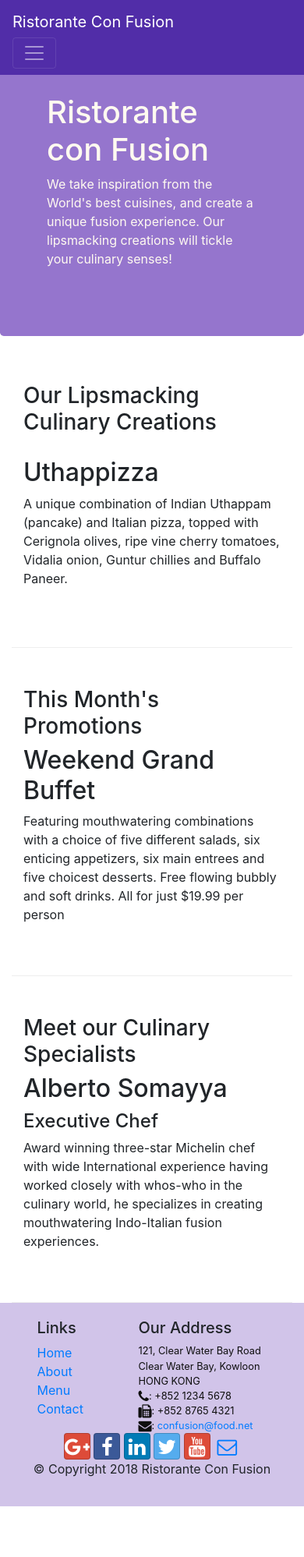
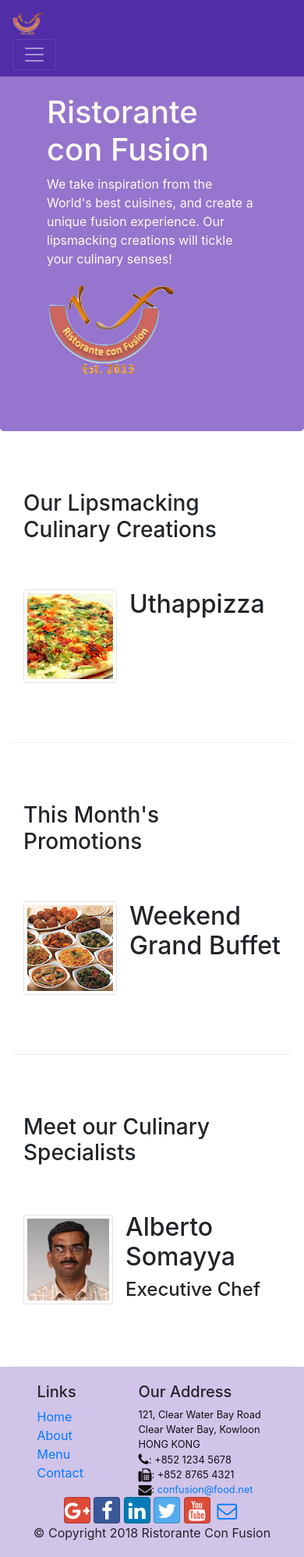
Before and after one commit to rsphamlong1912/confusion_SE150888, a website: page index.html in a window 390 px wide. Shown: the top 1997 px of the page at 78% size. Before the commit the page ends 1932 px from the top, so only its background shows below. Drawn offline with nearby package versions, Linux system fonts and the light colour scheme.

Commit message:
Images and Media

```diff
--- a/index.html
+++ b/index.html
@@ -17,7 +17,7 @@
 <body>
     <nav class="navbar navbar-dark navbar-expand-sm fixed-top">
         <div class="container">
-            <a class="navbar-brand" href="#">Ristorante Con Fusion</a>
+            <a class="navbar-brand mr-auto" href="#"><img src="img/logo.png" height="30" width="41"></a>
             <div class="collapse navbar-collapse" id="Navbar">
                 <ul class="navbar-nav mr-auto">
                     <li class="nav-item active"><a class="nav-link" href="#"><span class="fa fa-home fa-lg"></span>
@@ -26,7 +26,8 @@
                                 class="fa fa-info fa-lg"></span> About</a></li>
                     <li class="nav-item"><a class="nav-link" href="#"><span class="fa fa-list fa-lg"></span> Menu</a>
                     </li>
-                    <li class="nav-item"><a class="nav-link" href="./contactus.html"><span class="fa fa-address-card fa-lg"></span>
+                    <li class="nav-item"><a class="nav-link" href="./contactus.html"><span
+                                class="fa fa-address-card fa-lg"></span>
                             Contact</a></li>
 
                 </ul>
@@ -46,8 +47,10 @@
                     <p>We take inspiration from the World's best cuisines, and create a unique fusion experience. Our
                         lipsmacking creations will tickle your culinary senses!</p>
                 </div>
-                <div class="col-12 col-sm">
+                <div class="col-12 col-sm align-self-center">
+                    <img src="img/logo.png" class="img-fluid">
                 </div>
+
             </div>
         </div>
     </header>
@@ -58,9 +61,17 @@
                 <h3>Our Lipsmacking Culinary Creations</h3>
             </div>
             <div class="col col-sm order-sm-first col-md">
-                <h2>Uthappizza</h2>
-                <p>A unique combination of Indian Uthappam (pancake) and Italian pizza, topped with Cerignola olives,
-                    ripe vine cherry tomatoes, Vidalia onion, Guntur chillies and Buffalo Paneer.</p>
+                <div class="media">
+                    <img class="d-flex mr-3 img-thumbnail align-self-center" src="img/uthappizza.png" alt="Uthappizza">
+                    <div class="media-body">
+                        <h2 class="mt-0">Uthappizza</h2>
+                        <p class="d-none d-sm-block">A unique combination of Indian Uthappam (pancake) and
+                            Italian pizza, topped with Cerignola olives, ripe vine
+                            cherry tomatoes, Vidalia onion, Guntur chillies and
+                            Buffalo Paneer.</p>
+                    </div>
+                </div>
+
             </div>
         </div>
 
@@ -70,10 +81,17 @@
                 <h3>This Month's Promotions</h3>
             </div>
             <div class="col col-sm col-md">
-                <h2>Weekend Grand Buffet</h2>
-                <p>Featuring mouthwatering combinations with a choice of five different salads, six enticing appetizers,
-                    six main entrees and five choicest desserts. Free flowing bubbly and soft drinks. All for just
-                    $19.99 per person </p>
+                <div class="media">
+                    <img class="d-flex mr-3 img-thumbnail align-self-center" src="img/buffet.png" alt="Buffet">
+                    <div class="media-body">
+                        <h2 class="mt-0">Weekend Grand Buffet</h2>
+                        <p class="d-none d-sm-block">Featuring mouthwatering combinations with a choice of five
+                            different salads, six enticing appetizers,
+                            six main entrees and five choicest desserts. Free flowing bubbly and soft drinks. All for
+                            just
+                            $19.99 per person</p>
+                    </div>
+                </div>
             </div>
         </div>
 
@@ -82,11 +100,20 @@
                 <h3>Meet our Culinary Specialists</h3>
             </div>
             <div class="col col-sm order-sm-first col-md">
-                <h2>Alberto Somayya</h2>
-                <h4>Executive Chef</h4>
-                <p>Award winning three-star Michelin chef with wide International experience having worked closely with
-                    whos-who in the culinary world, he specializes in creating mouthwatering Indo-Italian fusion
-                    experiences. </p>
+                <div class="media">
+                    <img class="d-flex mr-3 img-thumbnail align-self-center" src="img/alberto.png"
+                        alt="Alberto Somayya">
+                    <div class="media-body">
+                        <h2 class="mt-0">Alberto Somayya</h2>
+                        <h4>Executive Chef</h4>
+                        <p class="d-none d-sm-block">Award winning three-star Michelin chef with wide
+                            International experience having worked closely with
+                            whos-who in the culinary world, he specializes in
+                            creating mouthwatering Indo-Italian fusion experiences.
+                        </p>
+                    </div>
+                </div>
+
             </div>
         </div>
     </div>
```
Also changed, not shown: aboutus.html (+1 -1 lines), contactus.html (+1 -1 lines), img/alberto.png (added), img/buffet.png (added), img/logo.png (added), img/uthappizza.png (added), 1 other file.
